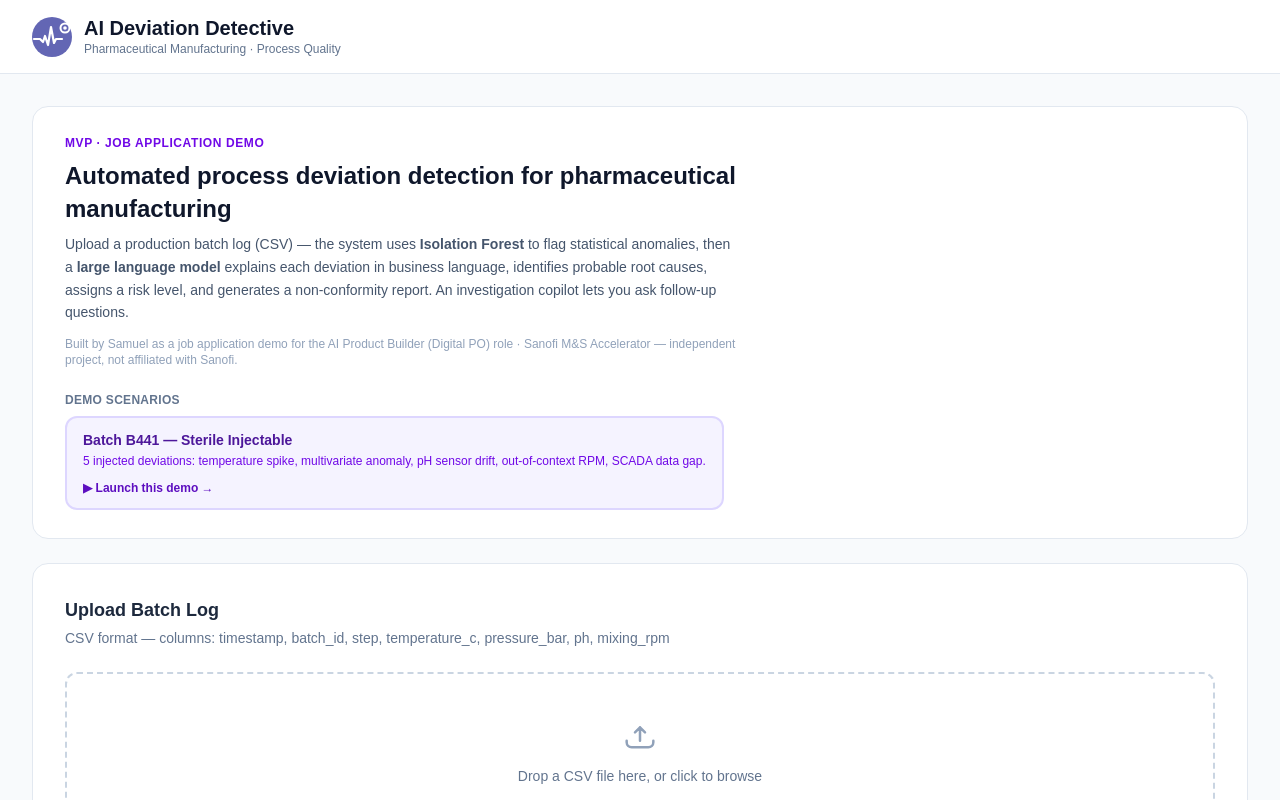
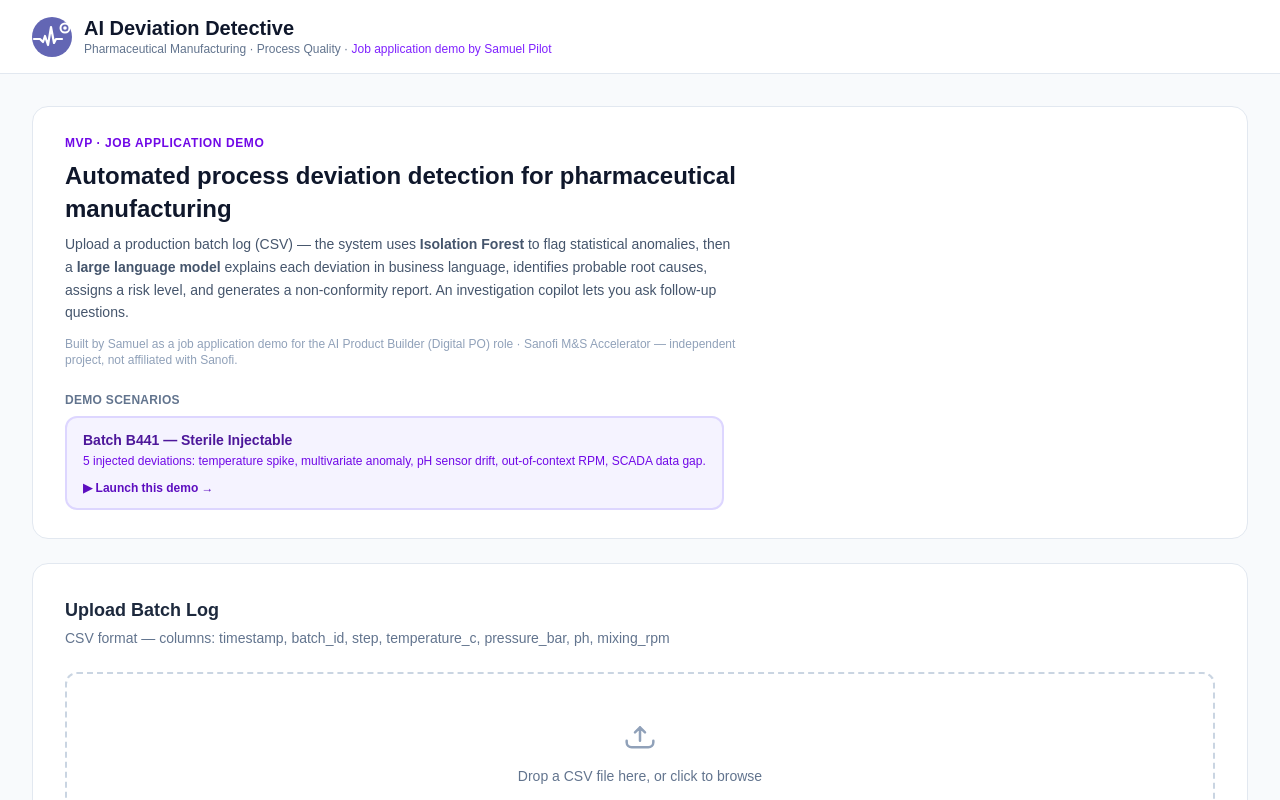
Before and after one commit to samuelpilot86/ai-deviation-detective, a Next.js app: page / in a window 1280 px wide. Shown: the top 800 px of the page. Built offline with nearby package versions, Linux system fonts and the light colour scheme.

Commit message:
Add job application byline to header

```diff
--- a/app/page.tsx
+++ b/app/page.tsx
@@ -76,7 +76,7 @@ export default function Home() {
           </svg>
           <div>
             <h1 className="text-xl font-bold text-slate-900 leading-tight">AI Deviation Detective</h1>
-            <p className="text-xs text-slate-500">Pharmaceutical Manufacturing · Process Quality</p>
+            <p className="text-xs text-slate-500">Pharmaceutical Manufacturing · Process Quality · <span className="text-violet-600 font-medium">Job application demo by Samuel Pilot</span></p>
           </div>
         </div>
         {result && (
```
